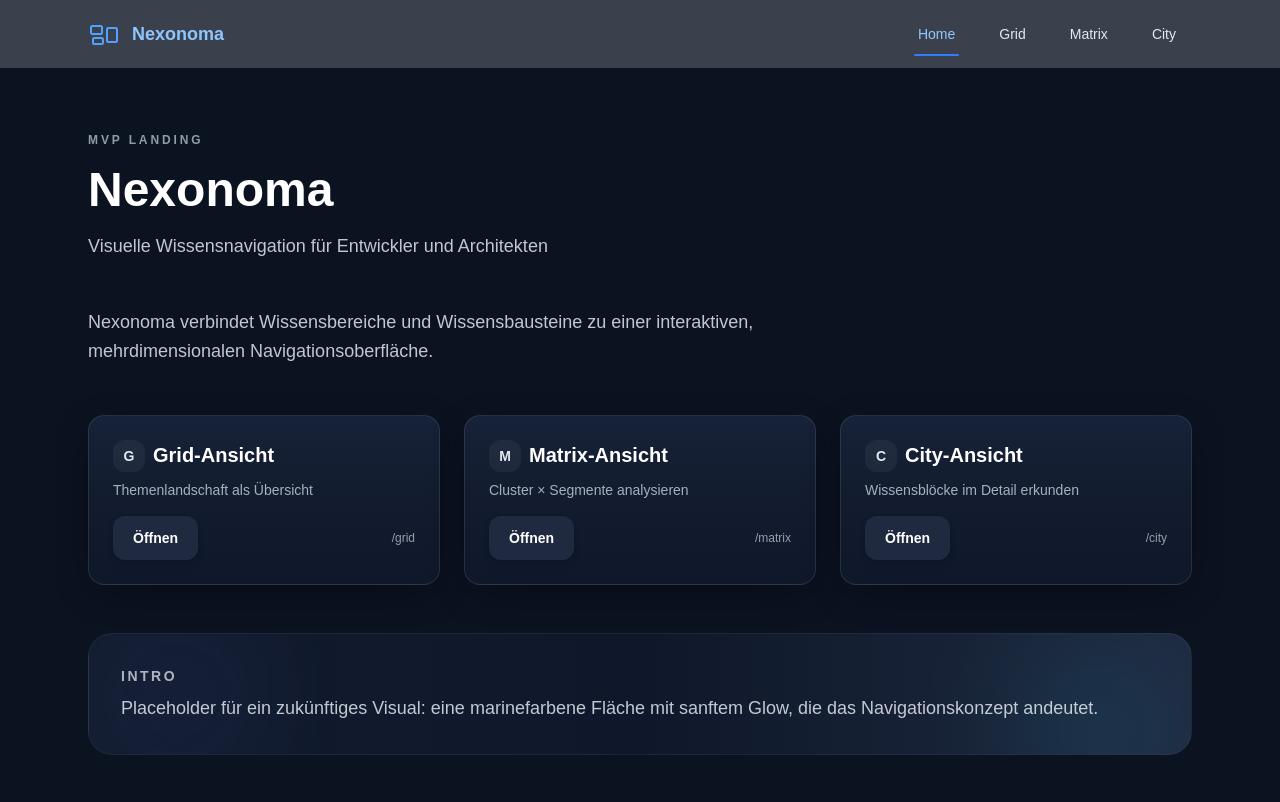
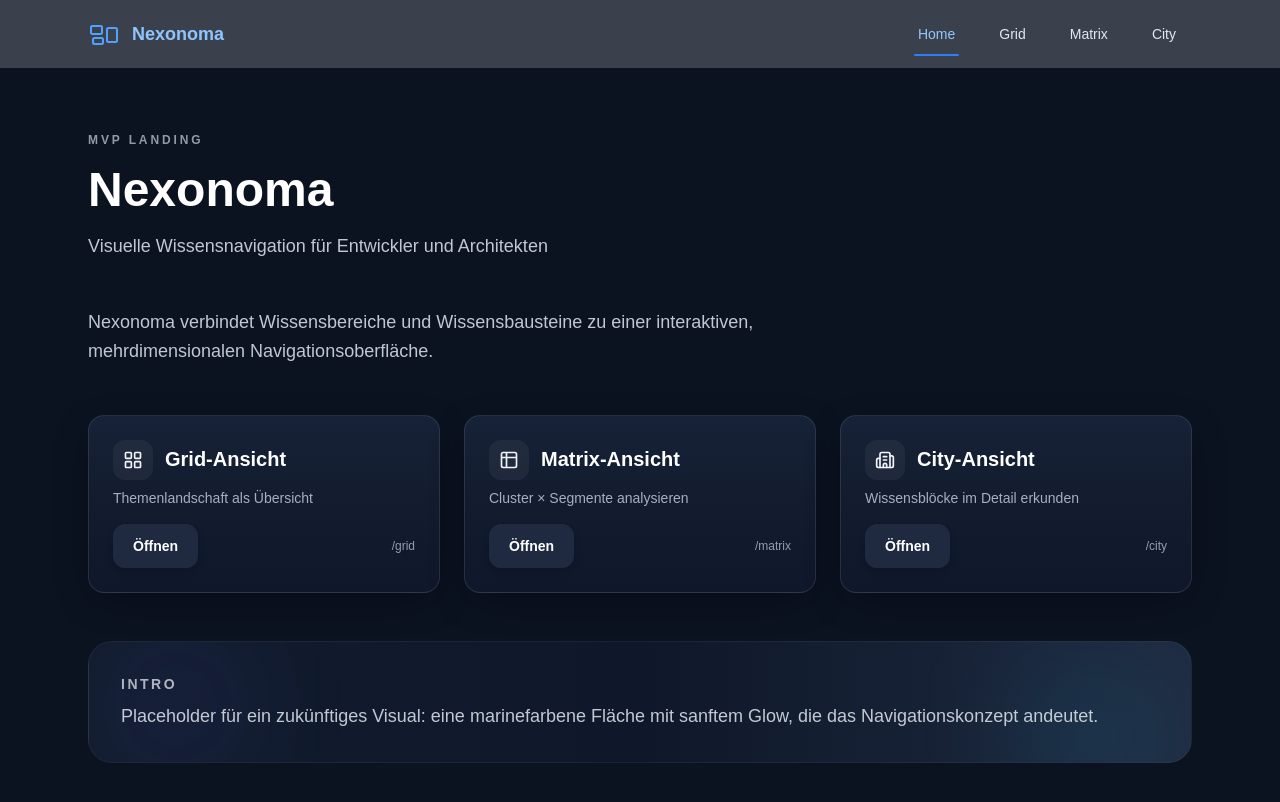
Before and after one commit to mimeonline/nexonoma-app, a Next.js app in the folder apps/frontend/: page / in a window 1280 px wide. Shown: the top 802 px of the page. Built offline with nearby package versions, Linux system fonts and the light colour scheme.

Commit message:
feat(frontend): add landing card icons and refine card styling

```diff
--- a/apps/frontend/app/page.tsx
+++ b/apps/frontend/app/page.tsx
@@ -1,4 +1,5 @@
 import { LandingCard } from "@/components/ui/landing-card";
+import { LayoutGrid, Table2, Building2 } from "lucide-react";
 import { Inter, Space_Grotesk } from "next/font/google";
 
 const spaceGrotesk = Space_Grotesk({
@@ -42,16 +43,19 @@ export default function Home() {
             title="Grid-Ansicht"
             description="Themenlandschaft als Übersicht"
             href="/grid"
+            icon={<LayoutGrid className="h-5 w-5" />}
           />
           <LandingCard
             title="Matrix-Ansicht"
             description="Cluster × Segmente analysieren"
             href="/matrix"
+            icon={<Table2 className="h-5 w-5" />}
           />
           <LandingCard
             title="City-Ansicht"
             description="Wissensblöcke im Detail erkunden"
             href="/city"
+            icon={<Building2 className="h-5 w-5" />}
           />
         </section>
 
--- a/apps/frontend/components/ui/card.tsx
+++ b/apps/frontend/components/ui/card.tsx
@@ -4,7 +4,7 @@ function cn(...classes: Array<string | undefined | null | false>) {
   return classes.filter(Boolean).join(" ");
 }
 
-export interface CardProps extends React.HTMLAttributes<HTMLDivElement> {}
+type CardProps = React.HTMLAttributes<HTMLDivElement>;
 
 export function Card({ className, ...props }: CardProps) {
   return (
@@ -18,7 +18,7 @@ export function Card({ className, ...props }: CardProps) {
   );
 }
 
-export interface CardHeaderProps extends React.HTMLAttributes<HTMLDivElement> {}
+type CardHeaderProps = React.HTMLAttributes<HTMLDivElement>;
 
 export function CardHeader({ className, ...props }: CardHeaderProps) {
   return (
@@ -26,7 +26,7 @@ export function CardHeader({ className, ...props }: CardHeaderProps) {
   );
 }
 
-export interface CardTitleProps extends React.HTMLAttributes<HTMLHeadingElement> {}
+type CardTitleProps = React.HTMLAttributes<HTMLHeadingElement>;
 
 export function CardTitle({ className, ...props }: CardTitleProps) {
   return (
@@ -37,8 +37,7 @@ export function CardTitle({ className, ...props }: CardTitleProps) {
   );
 }
 
-export interface CardDescriptionProps
-  extends React.HTMLAttributes<HTMLParagraphElement> {}
+type CardDescriptionProps = React.HTMLAttributes<HTMLParagraphElement>;
 
 export function CardDescription({ className, ...props }: CardDescriptionProps) {
   return (
@@ -49,7 +48,7 @@ export function CardDescription({ className, ...props }: CardDescriptionProps) {
   );
 }
 
-export interface CardContentProps extends React.HTMLAttributes<HTMLDivElement> {}
+type CardContentProps = React.HTMLAttributes<HTMLDivElement>;
 
 export function CardContent({ className, ...props }: CardContentProps) {
   return (
--- a/apps/frontend/components/ui/landing-card.tsx
+++ b/apps/frontend/components/ui/landing-card.tsx
@@ -1,4 +1,5 @@
 import Link from "next/link";
+import type { ReactNode } from "react";
 import { Button } from "./button";
 import {
   Card,
@@ -12,16 +13,17 @@ type LandingCardProps = {
   title: string;
   description: string;
   href: string;
+  icon: ReactNode;
 };
 
-export function LandingCard({ title, description, href }: LandingCardProps) {
+export function LandingCard({ title, description, href, icon }: LandingCardProps) {
   return (
     <Link href={href} className="group block h-full focus:outline-none">
       <Card className="h-full border-white/10 bg-gradient-to-b from-[#162238] via-[#131C2E] to-[#0F182A] transition duration-200 group-hover:-translate-y-1 group-hover:border-white/20 group-hover:shadow-[0_20px_60px_-25px_rgba(76,107,255,0.35)]">
         <CardHeader>
-          <CardTitle className="flex items-center gap-2 text-xl">
-            <span className="inline-flex h-8 w-8 items-center justify-center rounded-xl bg-white/5 text-sm text-slate-200">
-              {title.slice(0, 1)}
+          <CardTitle className="flex items-center gap-3 text-xl">
+            <span className="inline-flex h-10 w-10 items-center justify-center rounded-xl bg-white/5 text-slate-100">
+              {icon}
             </span>
             {title}
           </CardTitle>
--- a/apps/frontend/package.json
+++ b/apps/frontend/package.json
@@ -9,6 +9,7 @@
     "lint": "eslint"
   },
   "dependencies": {
+    "lucide-react": "^0.555.0",
     "next": "16.0.5",
     "react": "19.2.0",
     "react-dom": "19.2.0"
```
Also changed, not shown: 1 other file (tests, documents, lock files or other folders).
